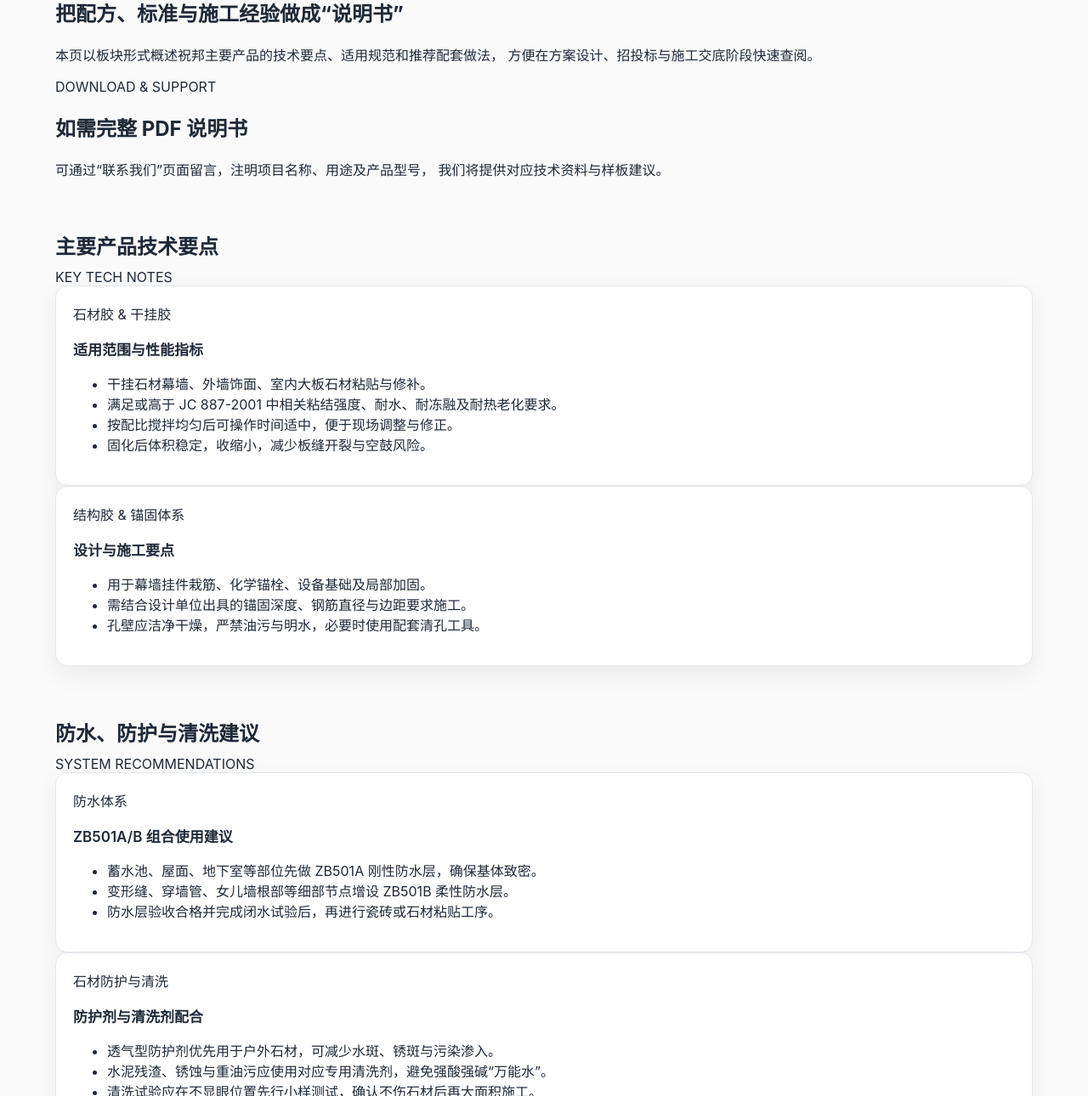
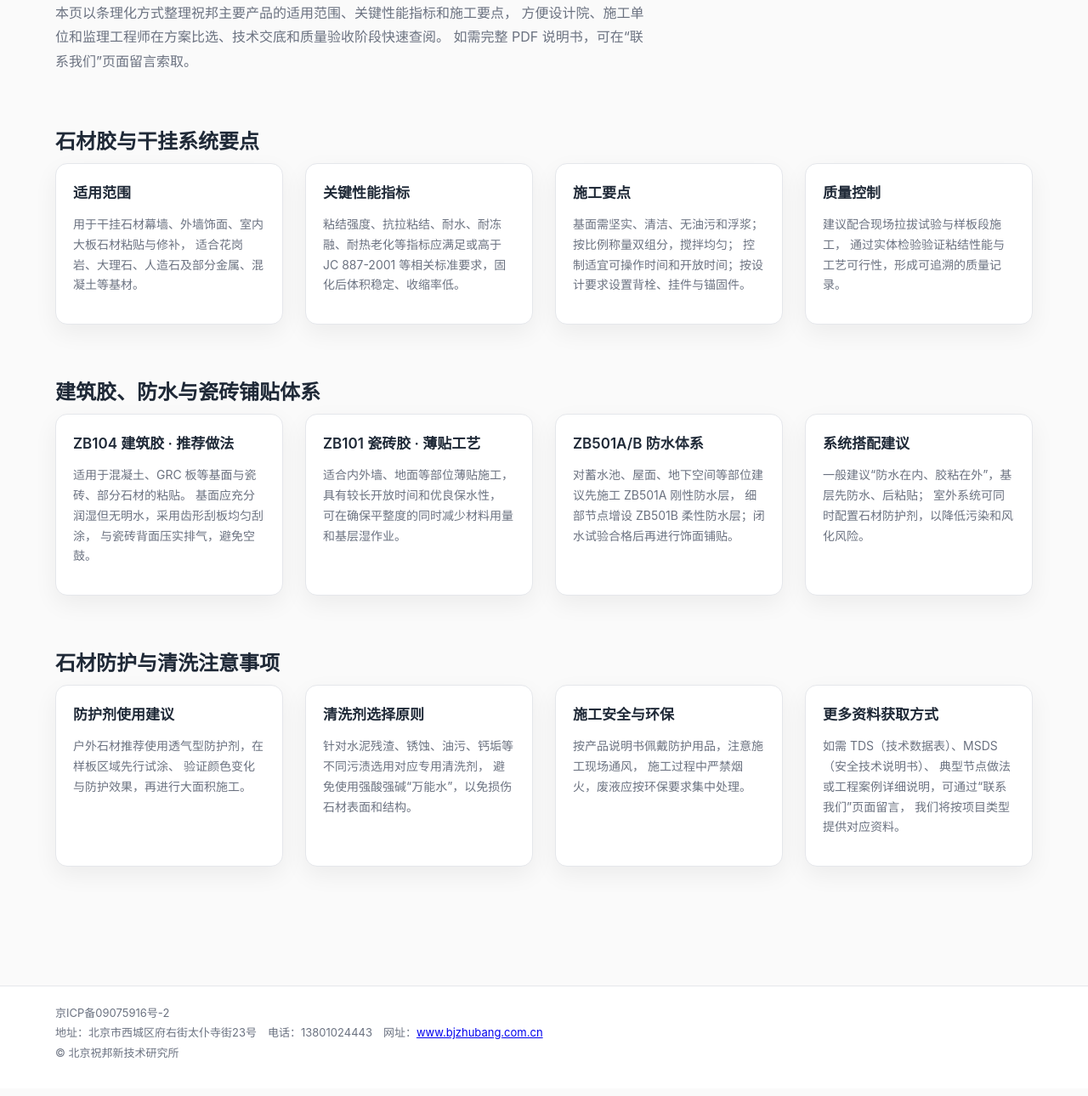
Before and after one commit to lyy040409-boop/zhubang-site, a plain HTML site: page tech.html in a window 1280 px wide. Shown: the part 201-1491 px from the top of the page at 85% size. Drawn offline with Linux system fonts and the light colour scheme.

Commit message:
Update tech.html

```diff
--- a/tech.html
+++ b/tech.html
@@ -2,14 +2,14 @@
 <html lang="zh-CN">
 <head>
   <meta charset="UTF-8" />
-  <title>北京祝邦新技术研究所 | 技术资料</title>
+  <title>北京祝邦新技术研究所 | 技术资料中心</title>
   <meta name="viewport" content="width=device-width, initial-scale=1" />
   <link rel="stylesheet" href="styles.css" />
 </head>
 <body>
 <header class="site-header">
   <div class="header-inner">
-    <div class="brand">
+    <div style="display:flex;align-items:center;">
       <div class="logo-circle">ZB</div>
       <div>
         <div class="brand-text-main">北京祝邦新技术研究所</div>
@@ -27,96 +27,124 @@
 </header>
 
 <main class="page-shell">
-  <section class="hero">
-    <div>
-      <div class="hero-badge">
-        <span class="hero-badge-dot"></span>
-        设计院 · 施工单位 · 监理共同参考
-      </div>
-      <h1 class="hero-title">把配方、标准与施工经验做成“说明书”</h1>
-      <p class="hero-subtitle">
-        本页以板块形式概述祝邦主要产品的技术要点、适用规范和推荐配套做法，
-        方便在方案设计、招投标与施工交底阶段快速查阅。
-      </p>
-    </div>
-    <aside class="hero-card">
-      <div class="hero-card-tag">DOWNLOAD &amp; SUPPORT</div>
-      <h2 class="hero-card-title">如需完整 PDF 说明书</h2>
-      <p class="hero-card-text">
-        可通过“联系我们”页面留言，注明项目名称、用途及产品型号，
-        我们将提供对应技术资料与样板建议。
-      </p>
-    </aside>
+  <section style="margin-bottom:50px;">
+    <h1 class="page-title">技术资料与系统建议</h1>
+    <p class="page-subtitle">
+      本页以条理化方式整理祝邦主要产品的适用范围、关键性能指标和施工要点，
+      方便设计院、施工单位和监理工程师在方案比选、技术交底和质量验收阶段快速查阅。
+      如需完整 PDF 说明书，可在“联系我们”页面留言索取。
+    </p>
   </section>
 
   <section class="section-block">
-    <div class="section-headline">
-      <h2 class="section-title">主要产品技术要点</h2>
-      <span class="section-kicker">KEY TECH NOTES</span>
-    </div>
-
-    <div class="two-column">
-      <article class="card">
-        <div class="card-tag">石材胶 &amp; 干挂胶</div>
-        <h3 class="card-title">适用范围与性能指标</h3>
-        <ul class="feature-list">
-          <li><span class="bullet-dot"></span><span>干挂石材幕墙、外墙饰面、室内大板石材粘贴与修补。</span></li>
-          <li><span class="bullet-dot"></span><span>满足或高于 JC 887-2001 中相关粘结强度、耐水、耐冻融及耐热老化要求。</span></li>
-          <li><span class="bullet-dot"></span><span>按配比搅拌均匀后可操作时间适中，便于现场调整与修正。</span></li>
-          <li><span class="bullet-dot"></span><span>固化后体积稳定，收缩小，减少板缝开裂与空鼓风险。</span></li>
-        </ul>
-      </article>
-
-      <article class="card">
-        <div class="card-tag">结构胶 &amp; 锚固体系</div>
-        <h3 class="card-title">设计与施工要点</h3>
-        <ul class="feature-list">
-          <li><span class="bullet-dot"></span><span>用于幕墙挂件栽筋、化学锚栓、设备基础及局部加固。</span></li>
-          <li><span class="bullet-dot"></span><span>需结合设计单位出具的锚固深度、钢筋直径与边距要求施工。</span></li>
-          <li><span class="bullet-dot"></span><span>孔壁应洁净干燥，严禁油污与明水，必要时使用配套清孔工具。</span></li>
-        </ul>
-      </article>
+    <h2 class="section-title">石材胶与干挂系统要点</h2>
+    <div class="card-grid">
+      <div class="card">
+        <div class="card-title">适用范围</div>
+        <p class="card-text">
+          用于干挂石材幕墙、外墙饰面、室内大板石材粘贴与修补，
+          适合花岗岩、大理石、人造石及部分金属、混凝土等基材。
+        </p>
+      </div>
+      <div class="card">
+        <div class="card-title">关键性能指标</div>
+        <p class="card-text">
+          粘结强度、抗拉粘结、耐水、耐冻融、耐热老化等指标应满足或高于
+          JC 887-2001 等相关标准要求，固化后体积稳定、收缩率低。
+        </p>
+      </div>
+      <div class="card">
+        <div class="card-title">施工要点</div>
+        <p class="card-text">
+          基面需坚实、清洁、无油污和浮浆；按比例称量双组分，搅拌均匀；
+          控制适宜可操作时间和开放时间；按设计要求设置背栓、挂件与锚固件。
+        </p>
+      </div>
+      <div class="card">
+        <div class="card-title">质量控制</div>
+        <p class="card-text">
+          建议配合现场拉拔试验与样板段施工，
+          通过实体检验验证粘结性能与工艺可行性，形成可追溯的质量记录。
+        </p>
+      </div>
     </div>
   </section>
 
   <section class="section-block">
-    <div class="section-headline">
-      <h2 class="section-title">防水、防护与清洗建议</h2>
-      <span class="section-kicker">SYSTEM RECOMMENDATIONS</span>
+    <h2 class="section-title">建筑胶、防水与瓷砖铺贴体系</h2>
+    <div class="card-grid">
+      <div class="card">
+        <div class="card-title">ZB104 建筑胶 · 推荐做法</div>
+        <p class="card-text">
+          适用于混凝土、GRC 板等基面与瓷砖、部分石材的粘贴。
+          基面应充分润湿但无明水，采用齿形刮板均匀刮涂，
+          与瓷砖背面压实排气，避免空鼓。
+        </p>
+      </div>
+      <div class="card">
+        <div class="card-title">ZB101 瓷砖胶 · 薄贴工艺</div>
+        <p class="card-text">
+          适合内外墙、地面等部位薄贴施工，具有较长开放时间和优良保水性，
+          可在确保平整度的同时减少材料用量和基层湿作业。
+        </p>
+      </div>
+      <div class="card">
+        <div class="card-title">ZB501A/B 防水体系</div>
+        <p class="card-text">
+          对蓄水池、屋面、地下空间等部位建议先施工 ZB501A 刚性防水层，
+          细部节点增设 ZB501B 柔性防水层；闭水试验合格后再进行饰面铺贴。
+        </p>
+      </div>
+      <div class="card">
+        <div class="card-title">系统搭配建议</div>
+        <p class="card-text">
+          一般建议“防水在内、胶粘在外”，基层先防水、后粘贴；
+          室外系统可同时配置石材防护剂，以降低污染和风化风险。
+        </p>
+      </div>
     </div>
+  </section>
 
-    <div class="two-column">
-      <article class="card">
-        <div class="card-tag">防水体系</div>
-        <h3 class="card-title">ZB501A/B 组合使用建议</h3>
-        <ul class="feature-list">
-          <li><span class="bullet-dot"></span><span>蓄水池、屋面、地下室等部位先做 ZB501A 刚性防水层，确保基体致密。</span></li>
-          <li><span class="bullet-dot"></span><span>变形缝、穿墙管、女儿墙根部等细部节点增设 ZB501B 柔性防水层。</span></li>
-          <li><span class="bullet-dot"></span><span>防水层验收合格并完成闭水试验后，再进行瓷砖或石材粘贴工序。</span></li>
-        </ul>
-      </article>
-
-      <article class="card">
-        <div class="card-tag">石材防护与清洗</div>
-        <h3 class="card-title">防护剂与清洗剂配合</h3>
-        <ul class="feature-list">
-          <li><span class="bullet-dot"></span><span>透气型防护剂优先用于户外石材，可减少水斑、锈斑与污染渗入。</span></li>
-          <li><span class="bullet-dot"></span><span>水泥残渣、锈蚀与重油污应使用对应专用清洗剂，避免强酸强碱“万能水”。</span></li>
-          <li><span class="bullet-dot"></span><span>清洗试验应在不显眼位置先行小样测试，确认不伤石材后再大面积施工。</span></li>
-        </ul>
-      </article>
+  <section class="section-block">
+    <h2 class="section-title">石材防护与清洗注意事项</h2>
+    <div class="card-grid">
+      <div class="card">
+        <div class="card-title">防护剂使用建议</div>
+        <p class="card-text">
+          户外石材推荐使用透气型防护剂，在样板区域先行试涂、
+          验证颜色变化与防护效果，再进行大面积施工。
+        </p>
+      </div>
+      <div class="card">
+        <div class="card-title">清洗剂选择原则</div>
+        <p class="card-text">
+          针对水泥残渣、锈蚀、油污、钙垢等不同污渍选用对应专用清洗剂，
+          避免使用强酸强碱“万能水”，以免损伤石材表面和结构。
+        </p>
+      </div>
+      <div class="card">
+        <div class="card-title">施工安全与环保</div>
+        <p class="card-text">
+          按产品说明书佩戴防护用品，注意施工现场通风，
+          施工过程中严禁烟火，废液应按环保要求集中处理。
+        </p>
+      </div>
+      <div class="card">
+        <div class="card-title">更多资料获取方式</div>
+        <p class="card-text">
+          如需 TDS（技术数据表）、MSDS（安全技术说明书）、
+          典型节点做法或工程案例详细说明，可通过“联系我们”页面留言，
+          我们将按项目类型提供对应资料。
+        </p>
+      </div>
     </div>
   </section>
 </main>
 
 <footer class="site-footer">
   <div class="footer-inner">
-    <div class="footer-row">
-      <span class="footer-strong">京ICP备09075916号-2</span>
-      <span>地址：北京市西城区府右街太仆寺街23号</span>
-      <span>电话：13801024443</span>
-      <span>网址：<a href="http://www.bjzhubang.com.cn" target="_blank" style="color:#e5e7eb;text-decoration:none;">www.bjzhubang.com.cn</a></span>
-    </div>
+    <div>京ICP备09075916号-2</div>
+    <div>地址：北京市西城区府右街太仆寺街23号　电话：13801024443　网址：<a href="http://www.bjzhubang.com.cn" target="_blank">www.bjzhubang.com.cn</a></div>
     <div>© 北京祝邦新技术研究所</div>
   </div>
 </footer>
```
